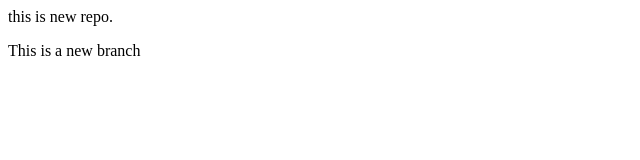
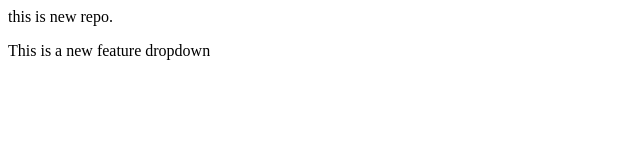
Before and after one commit to DarshitaDahikar/local-repo, a plain HTML site: page index.html in a window 1280 px wide. Shown: the full height of the page, 0-640 px from the left. Drawn offline with Linux system fonts and the light colour scheme.

Commit message:
add dropdown

```diff
--- a/index.html
+++ b/index.html
@@ -1,2 +1,2 @@
 <p>this is new repo.</p>
-<p>This is a new branch</p>
+<p>This is a new feature dropdown</p>
```
